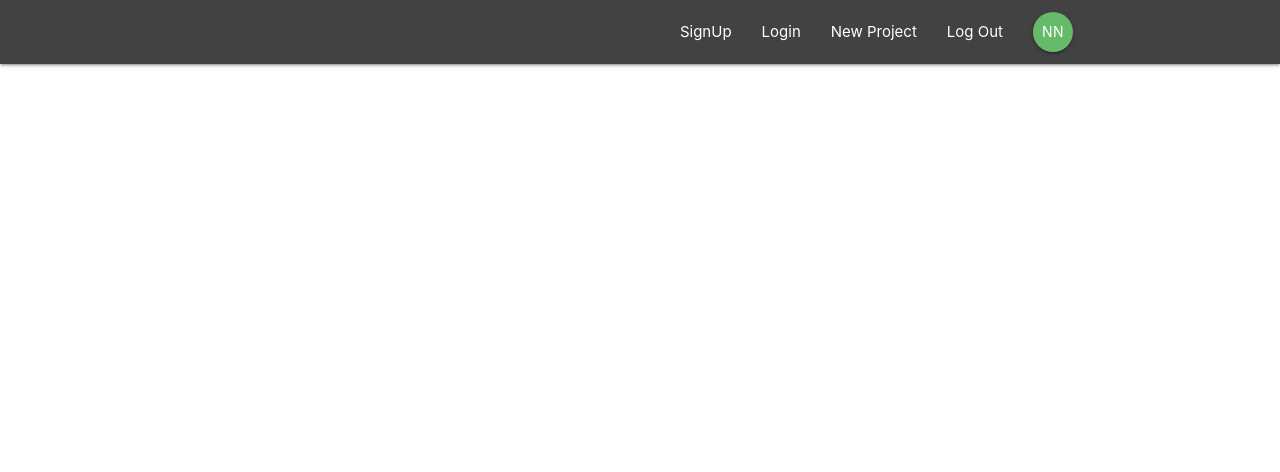
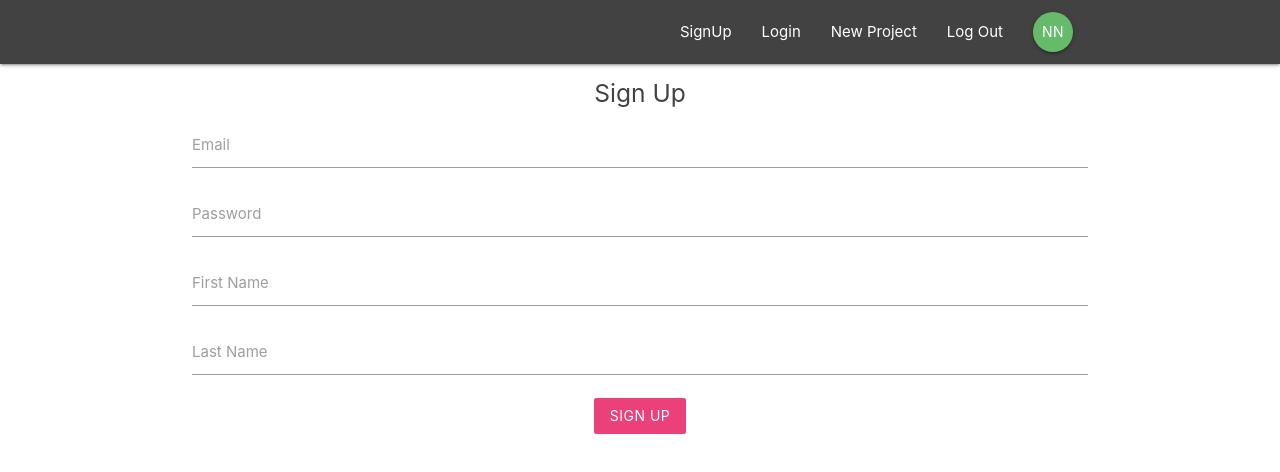
Before and after one commit to 4bhishekKasam/Redux-Firebase, a React (Create React App) app: page /signup in a window 1280 px wide. Shown: the top 472 px of the page. Built offline with nearby package versions, Linux system fonts and the light colour scheme.

Commit message:
SigIn and SingUp configuration

```diff
--- a/public/index.html
+++ b/public/index.html
@@ -6,8 +6,6 @@
   <link rel="shortcut icon" href="%PUBLIC_URL%/favicon.ico">
   <meta name="viewport" content="width=device-width, initial-scale=1, shrink-to-fit=no">
   <meta name="theme-color" content="#000000">
-  <!--Import Google Icon Font-->
-  <link href="https://fonts.googleapis.com/icon?family=Material+Icons" rel="stylesheet">
   <!-- Compiled and minified CSS -->
   <link rel="stylesheet" href="https://cdnjs.cloudflare.com/ajax/libs/materialize/1.0.0/css/materialize.min.css">
 
--- a/src/App.js
+++ b/src/App.js
@@ -3,6 +3,8 @@
 import Navbar from './components/layout/Navbar';
 import Dashboard from './components/dashboard/Dashboard';
 import ProjectDetails from './components/projects/ProjectDetails';
+import SignUp from './components/auth/SignUp';
+import SignIn from './components/auth/SignIn';
 import './App.css';
 
 class App extends Component {
@@ -14,8 +16,8 @@
           <Switch>
             <Route exact path="/" component={Dashboard} />
             <Route path="/project/:id" component={ProjectDetails} />
-
-
+            <Route path="/signin" component={SignIn} />
+            <Route path="/signup" component={SignUp} />
           </Switch>
         </div>
       </BrowserRouter>
--- a/src/components/auth/SignIn.js
+++ b/src/components/auth/SignIn.js
@@ -0,0 +1,39 @@
+import React, { Component } from 'react'
+
+export default class SignIn extends Component {
+    state = {
+        email: '',
+        password: '',
+    }
+
+    handleChange = (e) => {
+        this.setState({ [e.target.id]: e.target.value });
+    }
+
+    handleSubmit = (e) => {
+        e.preventDefault();
+        console.log(this.state);
+    }
+
+    render() {
+        return (
+            <div className="container">
+                <form onSubmit={this.handleSubmit} className="white">
+                    <h5 className="grey-text text-darken-3">Sign In</h5>
+                    <div className="input-field">
+                        <label htmlFor="email">Email</label>
+                        <input type="email" id='email' onChange={this.handleChange} />
+                    </div>
+                    <div className="input-field">
+                        <label htmlFor="password">Password</label>
+                        <input type="password" id='password' onChange={this.handleChange} />
+                    </div>
+
+                    <div className="input-field">
+                        <button className="btn pink lighten-1 z-depth-0">Login</button>
+                    </div>
+                </form>
+            </div>
+        )
+    }
+}
--- a/src/components/auth/SignUp.js
+++ b/src/components/auth/SignUp.js
@@ -0,0 +1,48 @@
+import React, { Component } from 'react'
+
+export default class SignUp extends Component {
+    state = {
+        email: '',
+        password: '',
+        firstName: '',
+        lastName: '',
+    }
+
+    handleChange = (e) => {
+        this.setState({ [e.target.id]: e.target.value });
+    }
+
+    handleSubmit = (e) => {
+        e.preventDefault();
+        console.log(this.state);
+    }
+
+    render() {
+        return (
+            <div className="container">
+                <form onSubmit={this.handleSubmit} className="white">
+                    <h5 className="grey-text text-darken-3">Sign Up</h5>
+                    <div className="input-field">
+                        <label htmlFor="email">Email</label>
+                        <input type="email" id='email' onChange={this.handleChange} />
+                    </div>
+                    <div className="input-field">
+                        <label htmlFor="password">Password</label>
+                        <input type="password" id='password' onChange={this.handleChange} />
+                    </div>
+                    <div className="input-field">
+                        <label htmlFor="firstName">First Name</label>
+                        <input type="text" id="firstName" onChange={this.handleChange} />
+                    </div>
+                    <div className="input-field">
+                        <label htmlFor="lastName">Last Name</label>
+                        <input type="text" id="lastName" onChange={this.handleChange} />
+                    </div>
+                    <div className="input-field">
+                        <button className="btn pink lighten-1 z-depth-0">Sign Up</button>
+                    </div>
+                </form>
+            </div>
+        )
+    }
+}
```
